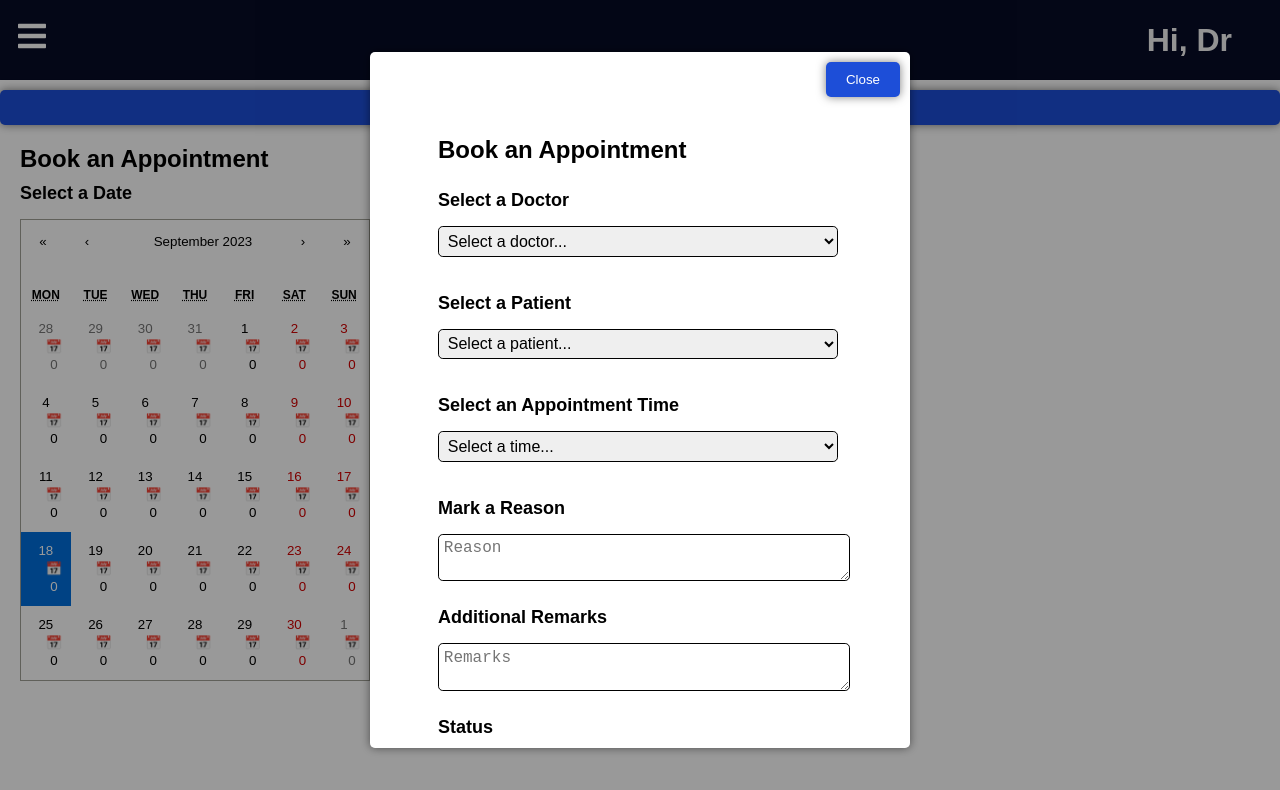
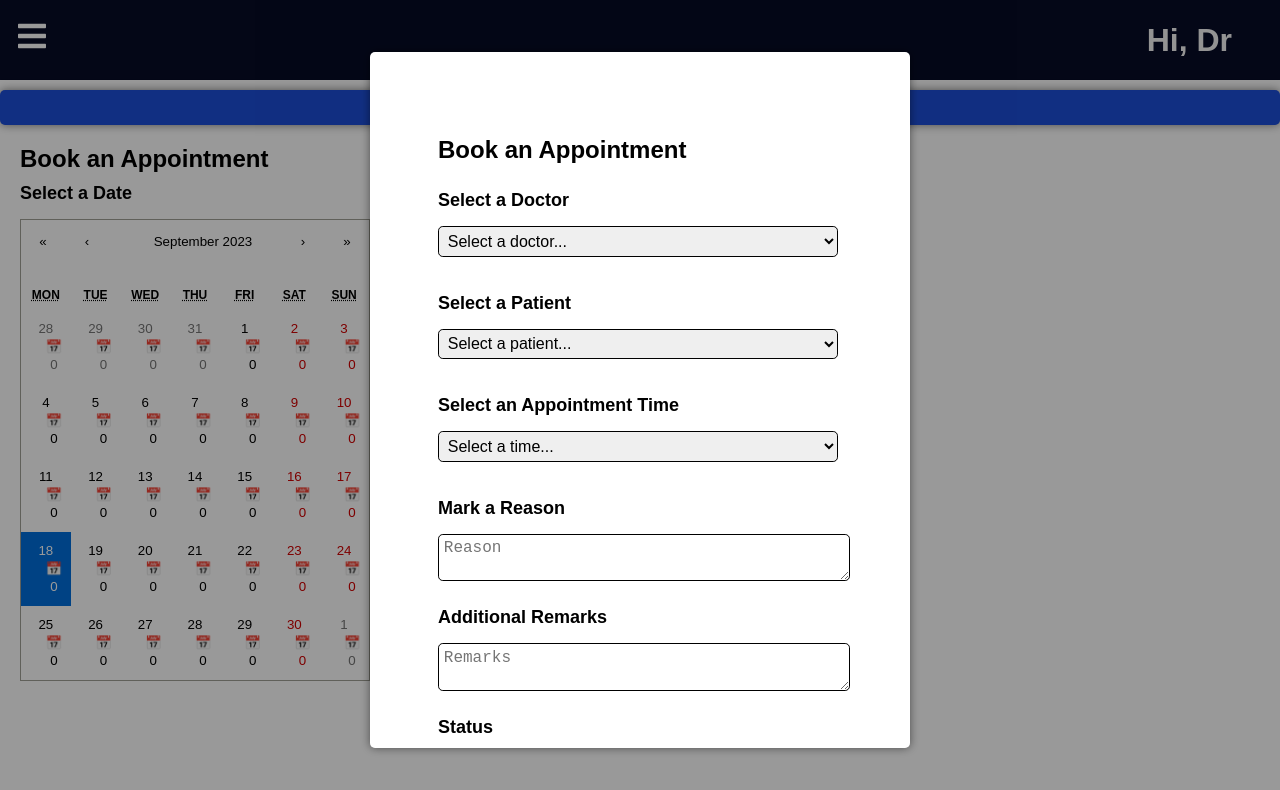
Before and after one commit to chewyuhan/FIT3164-MDS12-AutomatedHealthcareInformationSystem_Front_End, a React (Create React App) app in the folder v1/: page /appointment in a window 1280 px wide. Both pictures are taken after a click on the button "Add Appointment". Shown: the top 790 px of the page. Built offline with nearby package versions, Linux system fonts and the light colour scheme.

Commit message:
handle click outside appointment form to close

```diff
--- a/v1/src/pages/Appointment.js
+++ b/v1/src/pages/Appointment.js
@@ -89,7 +89,7 @@ const Appointment = () => {
     closeAppointmentPopup();
   };
 
-  // Yu Han pls help API here thankss
+  // Yu Han pls help API here thanks
   const handleSubmitAppointmentForm = (formData) => {
     // Create a JavaScript Date object based on appointmentDate and appointmentTime
     const appointmentDateTime = new Date(appointmentDate);
@@ -160,7 +160,9 @@ const Appointment = () => {
           </button>
         </div>
         {isPopupOpen && (
-          <div className="popup">
+          <div className="popup" onClick = {(e) => {
+            if (e.target.className === "popup") closeAppointmentPopup();
+          }}>
             <div className="popup-content">
               <AppointmentForm
                 patients={patients}
@@ -177,9 +179,6 @@ const Appointment = () => {
                 onSubmit={handleSubmitAppointmentForm}
                 closeModal={closeAppointmentPopup}
               />
-              <button onClick={closeAppointmentPopup} className="close-popup-button">
-                Close
-              </button>
             </div>
           </div>
         )}
```
